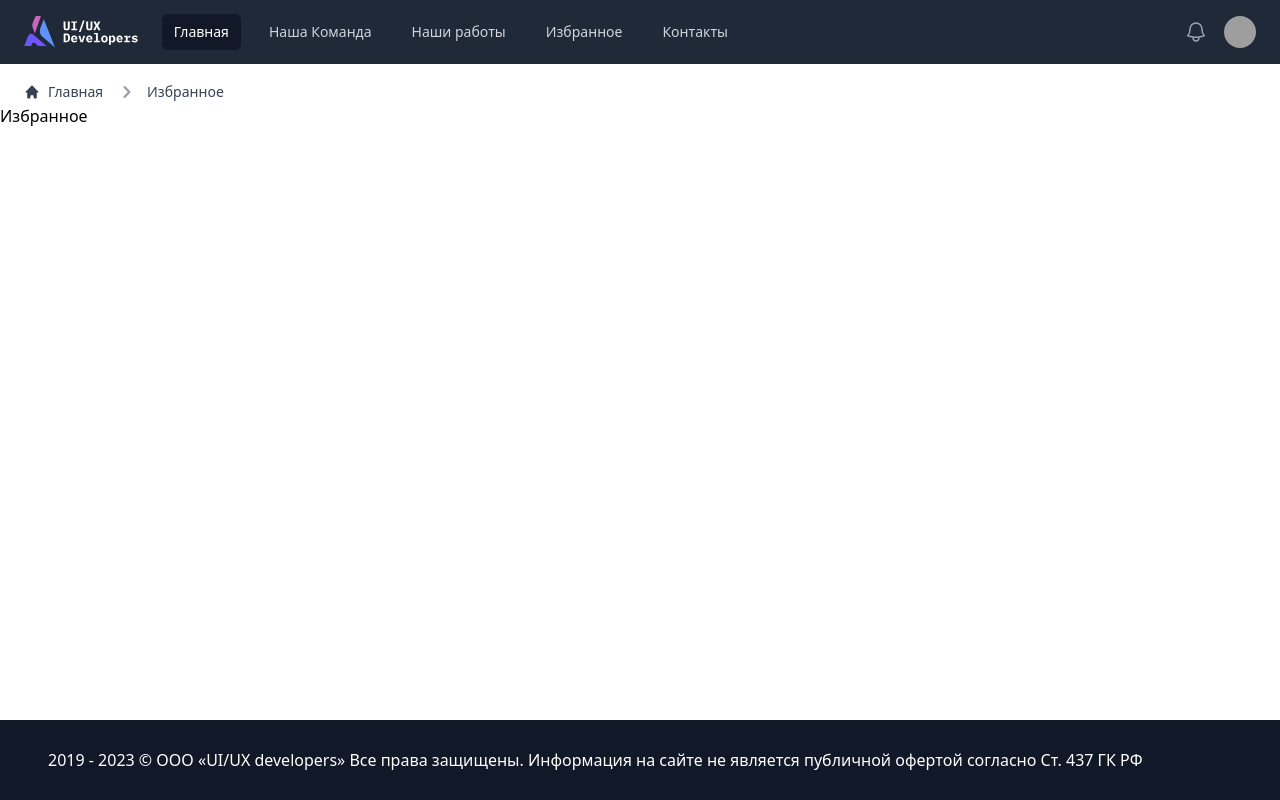
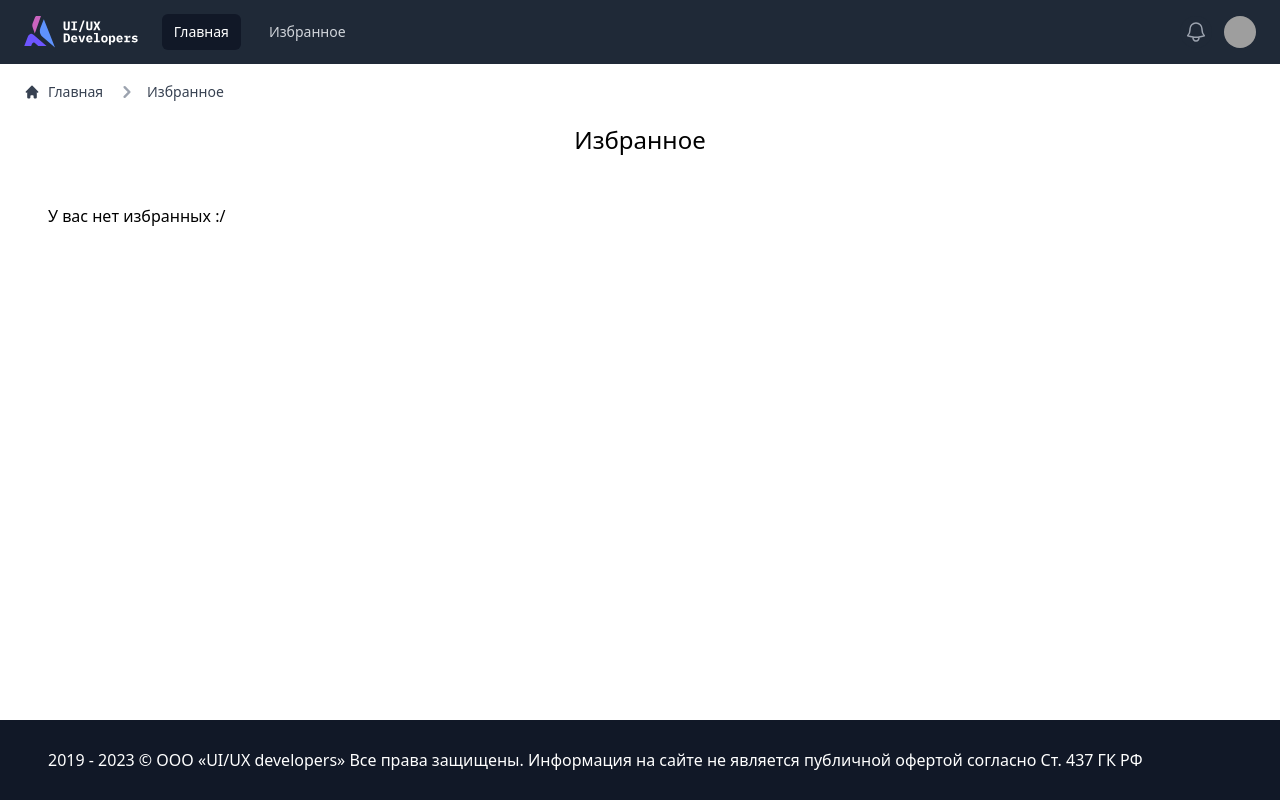
Before and after one commit to NMKD/hackathon-rsh-react, a React (Create React App) app: page /favorite in a window 1280 px wide. Built offline with nearby package versions, Linux system fonts and the light colour scheme; grey boxes are pictures that could not be loaded.

Commit message:
added integration in Favorites page

```diff
--- a/src/components/navbar/Navbar.jsx
+++ b/src/components/navbar/Navbar.jsx
@@ -1,3 +1,4 @@
+/* eslint-disable multiline-ternary */
 import { Fragment } from "react";
 import { NavLink } from "react-router-dom";
 import { Disclosure, Menu, Transition } from "@headlessui/react";
@@ -8,10 +9,11 @@ import Container from "../common/container";
 
 const navigation = [
   { name: RouteDict[AppRoute.Root], href: AppRoute.Root, current: true },
-  { name: RouteDict[AppRoute.Users], href: AppRoute.Users, current: false },
-  { name: RouteDict[AppRoute.Portfolio], href: AppRoute.Portfolio, current: false },
-  { name: RouteDict[AppRoute.Favorite], href: AppRoute.Favorite, current: false },
-  { name: RouteDict[AppRoute.Contacts], href: AppRoute.Contacts, current: false }
+  {
+    name: RouteDict[AppRoute.Favorite],
+    href: AppRoute.Favorite,
+    current: false,
+  },
 ];
 
 function classNames(...classes) {
@@ -26,18 +28,28 @@ export default function Navbar() {
           <Container className="mx-auto container px-2 sm:px-6 lg:px-6">
             <div className="relative flex h-16 items-center justify-between">
               <div className="absolute inset-y-0 left-0 flex items-center sm:hidden">
-                { /* Mobile menu button  */ }
+                {/* Mobile menu button  */}
                 <Disclosure.Button className="inline-flex items-center justify-center rounded-md p-2 text-gray-400 hover:bg-gray-700 hover:text-white focus:outline-none focus:ring-2 focus:ring-inset focus:ring-white">
                   <span className="sr-only">Open main menu</span>
-                  {open
-                    ? (<XMarkIcon className="block h-6 w-6" aria-hidden="true"/>)
-                    : (<Bars3Icon className="block h-6 w-6" aria-hidden="true"/>)}
+                  {open ? (
+                    <XMarkIcon className="block h-6 w-6" aria-hidden="true" />
+                  ) : (
+                    <Bars3Icon className="block h-6 w-6" aria-hidden="true" />
+                  )}
                 </Disclosure.Button>
               </div>
               <div className="flex flex-1 items-center justify-center sm:items-stretch sm:justify-start">
                 <NavLink to="/" className="flex flex-shrink-0 items-center">
-                  <img className="block h-8 w-auto lg:hidden" src={logo} alt="" />
-                  <img className="hidden h-8 w-auto lg:block" src={logo} alt="" />
+                  <img
+                    className="block h-8 w-auto lg:hidden"
+                    src={logo}
+                    alt=""
+                  />
+                  <img
+                    className="hidden h-8 w-auto lg:block"
+                    src={logo}
+                    alt=""
+                  />
                 </NavLink>
                 <div className="hidden sm:ml-6 sm:block">
                   <div className="flex space-x-4">
@@ -89,16 +101,15 @@ export default function Navbar() {
                     leaveFrom="transform opacity-100 scale-100"
                     leaveTo="transform opacity-0 scale-95"
                   >
-                    <Menu.Items
-                      className="absolute right-0 z-10 mt-2 w-48 origin-top-right rounded-md bg-white py-1 shadow-lg ring-1 ring-black ring-opacity-5 focus:outline-none"
-                    >
+                    <Menu.Items className="absolute right-0 z-10 mt-2 w-48 origin-top-right rounded-md bg-white py-1 shadow-lg ring-1 ring-black ring-opacity-5 focus:outline-none">
                       <Menu.Item>
                         {({ active }) => (
                           <a
                             href="#"
-                            className={classNames(active
-                              ? "bg-gray-100"
-                              : "", "block px-4 py-2 text-sm text-gray-700")}
+                            className={classNames(
+                              active ? "bg-gray-100" : "",
+                              "block px-4 py-2 text-sm text-gray-700"
+                            )}
                           >
                             Your Profile
                           </a>
@@ -108,9 +119,10 @@ export default function Navbar() {
                         {({ active }) => (
                           <a
                             href="#"
-                            className={classNames(active
-                              ? "bg-gray-100"
-                              : "", "block px-4 py-2 text-sm text-gray-700")}
+                            className={classNames(
+                              active ? "bg-gray-100" : "",
+                              "block px-4 py-2 text-sm text-gray-700"
+                            )}
                           >
                             Settings
                           </a>
@@ -120,7 +132,10 @@ export default function Navbar() {
                         {({ active }) => (
                           <a
                             href="#"
-                            className={classNames(active ? "bg-gray-100" : "", "block px-4 py-2 text-sm text-gray-700")}
+                            className={classNames(
+                              active ? "bg-gray-100" : "",
+                              "block px-4 py-2 text-sm text-gray-700"
+                            )}
                           >
                             Sign out
                           </a>
@@ -141,7 +156,9 @@ export default function Navbar() {
                   as="a"
                   href={item.href}
                   className={classNames(
-                    item.current ? "bg-gray-900 text-white" : "text-gray-300 hover:bg-gray-700 hover:text-white",
+                    item.current
+                      ? "bg-gray-900 text-white"
+                      : "text-gray-300 hover:bg-gray-700 hover:text-white",
                     "block rounded-md px-3 py-2 text-base font-medium"
                   )}
                   aria-current={item.current ? "page" : undefined}
--- a/src/components/ui/Users/Cards/Card.jsx
+++ b/src/components/ui/Users/Cards/Card.jsx
@@ -1,7 +1,9 @@
 /* eslint-disable react/prop-types */
 import Button from "../../../common/button";
 import Links from "../../../common/Links";
+import { useFavorite } from "../../../../hooks/useFavorite";
 const Card = ({ user }) => {
+  const { handleToggleFavorite, isFavorite } = useFavorite(user._id);
   return (
     <div className="w-full pt-5 my-5 max-w-sm bg-white border border-gray-200 rounded-lg shadow dark:bg-gray-800 dark:border-gray-700">
       <div className="flex flex-col items-center pb-10">
@@ -18,7 +20,13 @@ const Card = ({ user }) => {
         </span>
         <p className="p-3 text-center">{user.info}</p>
         <div className="flex mt-4 space-x-3 md:mt-6">
-          <Button classBtn="favorite">В избранное</Button>
+          <Button
+            classBtn="favorite"
+            fav={isFavorite}
+            onClick={handleToggleFavorite}
+          >
+            В избранное
+          </Button>
           <Links id={user._id}>Открыть</Links>
         </div>
       </div>
--- /dev/null
+++ b/src/components/ui/Users/Favorites/Favorites.jsx
@@ -0,0 +1,37 @@
+/* eslint-disable multiline-ternary */
+import Container from "../../../common/container";
+import Cards from "../Cards/Cards";
+import { useSelector } from "react-redux";
+// import { getUsers } from "../../../../store/users";
+import { useFavorite } from "../../../../hooks/useFavorite";
+import { useEffect, useState } from "react";
+import { transformData } from "../../../../utils/transformData";
+import { getSocial } from "../../../../store/social";
+import { getQualities } from "../../../../store/qualities";
+import { getProgress } from "../../../../store/progress";
+
+const Favorites = () => {
+  const [data, setData] = useState([]);
+  const social = useSelector(getSocial());
+  const qualities = useSelector(getQualities());
+  const progress = useSelector(getProgress());
+  const { storageItem } = useFavorite();
+
+  useEffect(() => {
+    if (storageItem.length > 0) {
+      setData(transformData(storageItem, qualities, social, progress));
+    }
+  }, [storageItem]);
+
+  return (
+    <Container>
+      {storageItem.length > 0 ? (
+        <Cards users={data} />
+      ) : (
+        <p>У вас нет избранных :/ </p>
+      )}
+    </Container>
+  );
+};
+
+export default Favorites;
--- a/src/hooks/useFavorite.jsx
+++ b/src/hooks/useFavorite.jsx
@@ -18,5 +18,5 @@ export const useFavorite = (id) => {
       localStorage.setItem("favorites", JSON.stringify(newStorageItem));
     }
   };
-  return { handleToggleFavorite, isFavorite };
+  return { handleToggleFavorite, isFavorite, storageItem };
 };
--- a/src/pages/favoritePage.jsx
+++ b/src/pages/favoritePage.jsx
@@ -1,6 +1,12 @@
+import Heading from "../components/common/heading";
+import Favorites from "../components/ui/Users/Favorites/Favorites";
+
 const FavoritePage = () => {
   return (
-        <h1>Избранное</h1>
+    <>
+      <Heading>Избранное</Heading>
+      <Favorites />
+    </>
   );
 };
 
```
